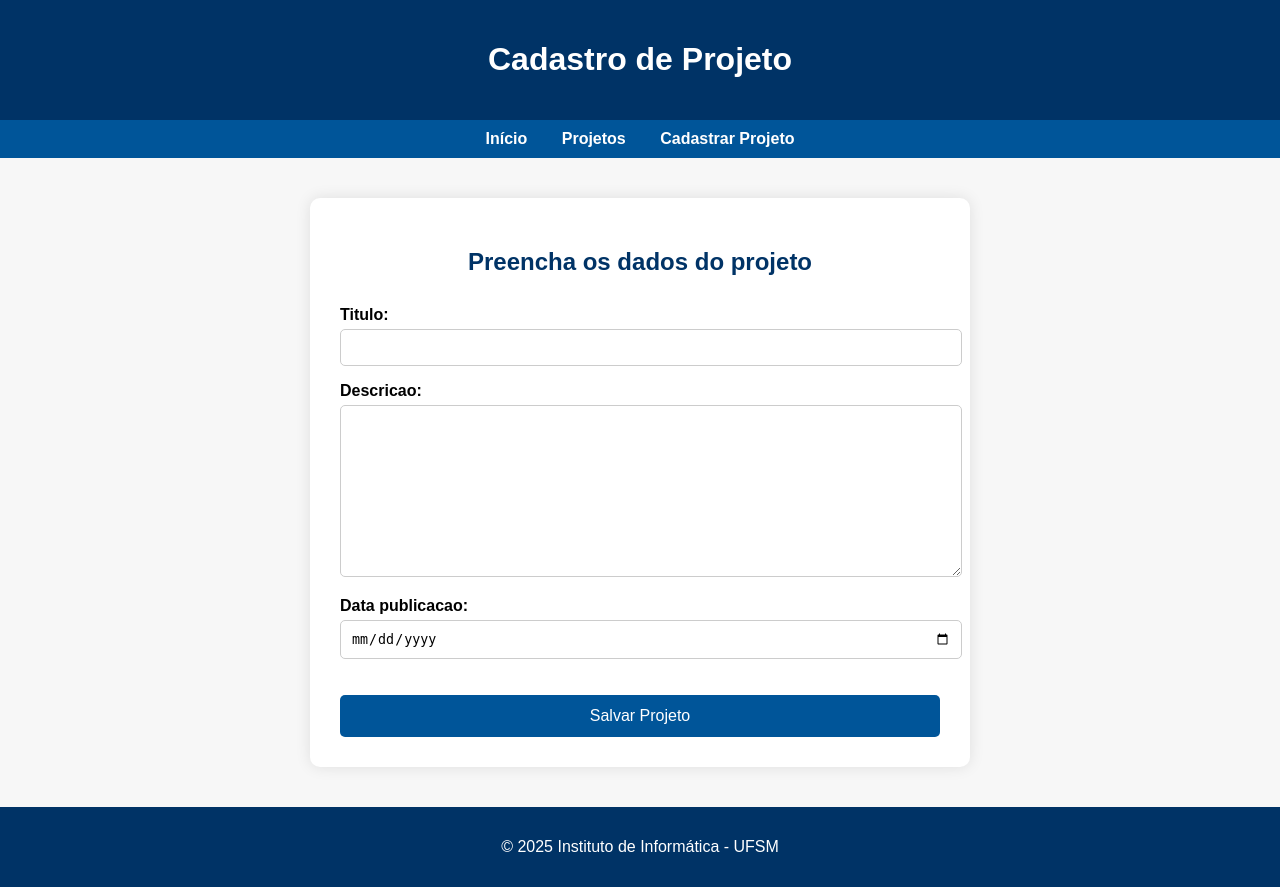
After one commit to RicardoFerreiraDaSilva/Site_inf_UFSM, a Django app: page /projetos/cadastrar/ in a window 1280 px wide. The commit adds this page. Run offline with Django 5.2, Linux system fonts and the light colour scheme.

Commit message:
Banco de Dados princípio

```diff
--- /dev/null
+++ b/cursos/forms.py
@@ -0,0 +1,10 @@
+from django import forms
+from .models import Projeto
+
+class ProjetoForm(forms.ModelForm):
+    class Meta:
+        model = Projeto
+        fields = ['titulo', 'descricao', 'data_publicacao']
+        widgets = {
+            'data_publicacao': forms.DateInput(attrs={'type': 'date'})
+        }
--- a/cursos/models.py
+++ b/cursos/models.py
@@ -1 +1,9 @@
 from django.db import models
+
+class Projeto(models.Model):
+    titulo = models.CharField(max_length=200)
+    descricao = models.TextField()
+    data_publicacao = models.DateField()
+
+    def __str__(self):
+        return self.titulo
--- /dev/null
+++ b/cursos/templates/cursos/cadastrar_projeto.html
@@ -0,0 +1,103 @@
+{% load static %}
+<!DOCTYPE html>
+<html lang="pt-br">
+<head>
+    <meta charset="UTF-8">
+    <title>Cadastrar Projeto - INF UFSM</title>
+    <style>
+        body {
+            font-family: Arial, sans-serif;
+            background-color: #f7f7f7;
+            margin: 0;
+            padding: 0;
+        }
+        header {
+            background-color: #003366;
+            color: white;
+            text-align: center;
+            padding: 20px 0;
+        }
+        nav {
+            background-color: #005599;
+            text-align: center;
+            padding: 10px;
+        }
+        nav a {
+            color: white;
+            margin: 0 15px;
+            text-decoration: none;
+            font-weight: bold;
+        }
+        .container {
+            max-width: 600px;
+            margin: 40px auto;
+            background-color: white;
+            padding: 30px;
+            border-radius: 10px;
+            box-shadow: 0 0 15px rgba(0,0,0,0.1);
+        }
+        h2 {
+            text-align: center;
+            color: #003366;
+            margin-bottom: 30px;
+        }
+        form label {
+            font-weight: bold;
+            display: block;
+            margin-top: 15px;
+        }
+        form input, form textarea {
+            width: 100%;
+            padding: 10px;
+            margin-top: 5px;
+            border: 1px solid #ccc;
+            border-radius: 5px;
+        }
+        form button {
+            background-color: #005599;
+            color: white;
+            border: none;
+            padding: 12px 20px;
+            margin-top: 20px;
+            width: 100%;
+            border-radius: 5px;
+            font-size: 16px;
+            cursor: pointer;
+        }
+        form button:hover {
+            background-color: #004477;
+        }
+        footer {
+            background-color: #003366;
+            color: white;
+            text-align: center;
+            padding: 15px;
+            margin-top: 40px;
+        }
+    </style>
+</head>
+<body>
+    <header>
+        <h1>Cadastro de Projeto</h1>
+    </header>
+
+    <nav>
+        <a href="/">Início</a>
+        <a href="/projetos/">Projetos</a>
+        <a href="/projetos/cadastrar/">Cadastrar Projeto</a>
+    </nav>
+
+    <div class="container">
+        <h2>Preencha os dados do projeto</h2>
+        <form method="post">
+            {% csrf_token %}
+            {{ form.as_p }}
+            <button type="submit">Salvar Projeto</button>
+        </form>
+    </div>
+
+    <footer>
+        <p>© 2025 Instituto de Informática - UFSM</p>
+    </footer>
+</body>
+</html>
--- a/cursos/urls.py
+++ b/cursos/urls.py
@@ -2,8 +2,10 @@ from django.urls import path
 from . import views
 
 urlpatterns = [
-    path('', views.index, name='index'),
-    path('projetos/', views.projetos, name='projetos'),
+    path('', views.index, name='index'),  # Página inicial do app
+    path('projetos/', views.projetos, name='projetos'),  # Lista de projetos
+    path('projetos/cadastrar/', views.cadastrar_projeto, name='cadastrar_projeto'),  # Cadastro de projetos
+    path('projetos/<int:projeto_id>/', views.projeto_detalhe, name='projeto_detalhe'),  # Detalhe de projeto por id
     path('atividades/', views.atividades, name='atividades'),
     path('institucional/', views.institucional, name='institucional'),
     path('pesquisa/', views.pesquisa, name='pesquisa'),
--- a/cursos/views.py
+++ b/cursos/views.py
@@ -1,10 +1,27 @@
-from django.shortcuts import render
+from django.shortcuts import render, redirect
+from .forms import ProjetoForm
+from django.shortcuts import render, get_object_or_404
+from .models import Projeto
+
+def projeto_detalhe(request, projeto_id):
+    projeto = get_object_or_404(Projeto, id=projeto_id)
+    return render(request, 'cursos/projeto_detalhe.html', {'projeto': projeto})
+def cadastrar_projeto(request):
+    if request.method == 'POST':
+        form = ProjetoForm(request.POST)
+        if form.is_valid():
+            form.save()
+            return redirect('projetos')  # redireciona para a lista de projetos
+    else:
+        form = ProjetoForm()
+    return render(request, 'cursos/cadastrar_projeto.html', {'form': form})
 
 def index(request):
     return render(request, 'cursos/index.html')
 
 def projetos(request):
-    return render(request, 'cursos/projetos.html')
+    projetos = Projeto.objects.all()  # busca todos os projetos no banco
+    return render(request, 'cursos/projetos.html', {'projetos': projetos})
 
 def atividades(request):
     return render(request, 'cursos/atividades.html')
```
Also changed, not shown: cursos/templates/cursos/projeto_detalhe.html (added, +23 -0 lines), cursos/templates/cursos/projetos.html (+12 -14 lines), cursos/migrations/0001_initial.py (added), db.sqlite3.
